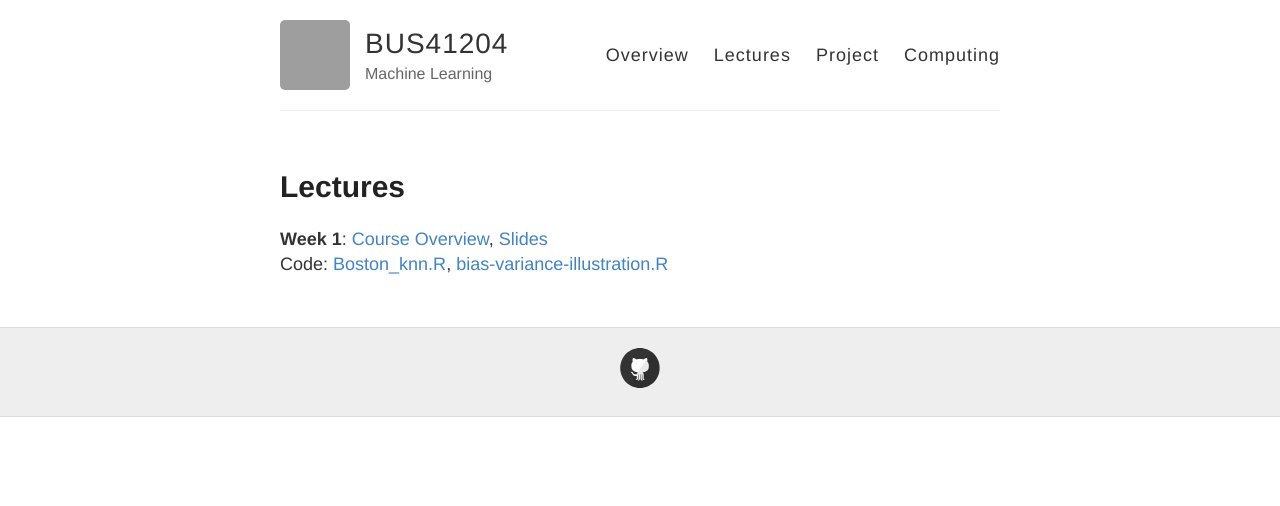
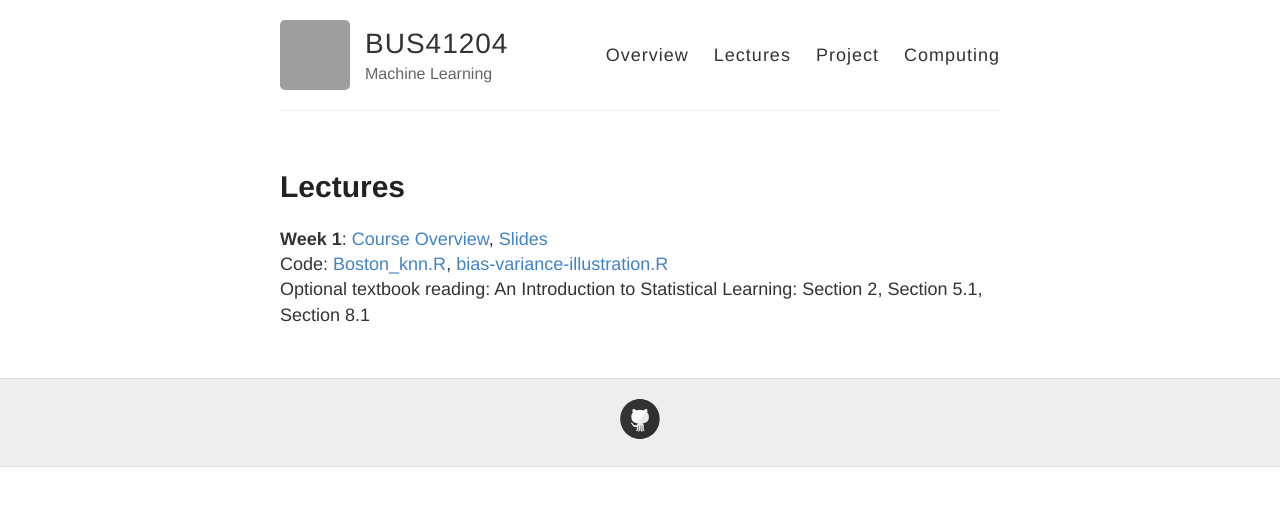
Before and after one commit to ChicagoBoothML/ML2016, a Jekyll site: the page built from lectures.md, in a window 1280 px wide. Shown: the top 506 px of the page. Built offline with Jekyll 4.4.1, drawn with Linux system fonts in a browser that asks for light colours; grey boxes are pictures that could not be loaded.

Commit message:
Update lectures.md

```diff
--- a/lectures.md
+++ b/lectures.md
@@ -9,3 +9,4 @@ permalink: /lectures/
 **Week 1**: [Course Overview](https://piazza.com/class_profile/get_resource/ixiudyq1m7bj0/ixl2l2cc6j12og),
 [Slides](https://piazza.com/class_profile/get_resource/ixiudyq1m7bj0/ixl2lqqcl1576s)
 Code: [Boston_knn.R](https://raw.githubusercontent.com/ChicagoBoothML/ML2016/master/code/Boston_knn.R), [bias-variance-illustration.R](https://raw.githubusercontent.com/ChicagoBoothML/ML2016/master/code/bias-variance-illustration.R)
+Optional textbook reading: An Introduction to Statistical Learning: Section 2, Section 5.1, Section 8.1
```
